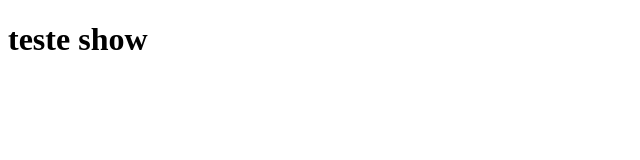
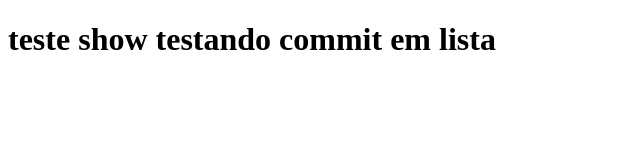
Before and after one commit to Herberpj-code/git, a website: page index.html in a window 1280 px wide. Shown: the whole page, without its empty margins (0-640 px from the left). Drawn offline with Linux system fonts and the light colour scheme.

Commit message:
Testando novamente o commit em mais de uma linha com vscode
- linha 1
- linha 2
- linha 3

```diff
--- a/index.html
+++ b/index.html
@@ -9,6 +9,7 @@
 <body>
     <h1 class="teste">teste
         show
+        testando commit em lista
     </h1>
 </body>
 </html>
```
